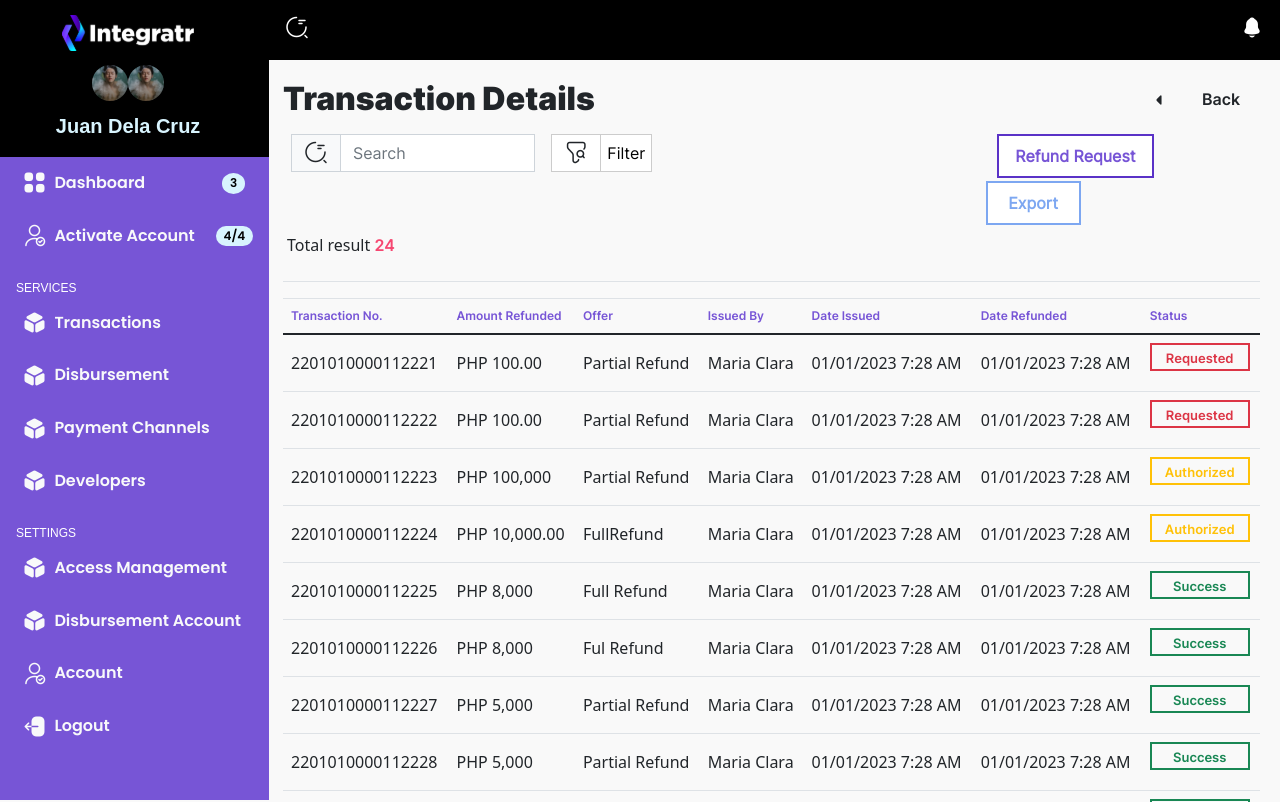
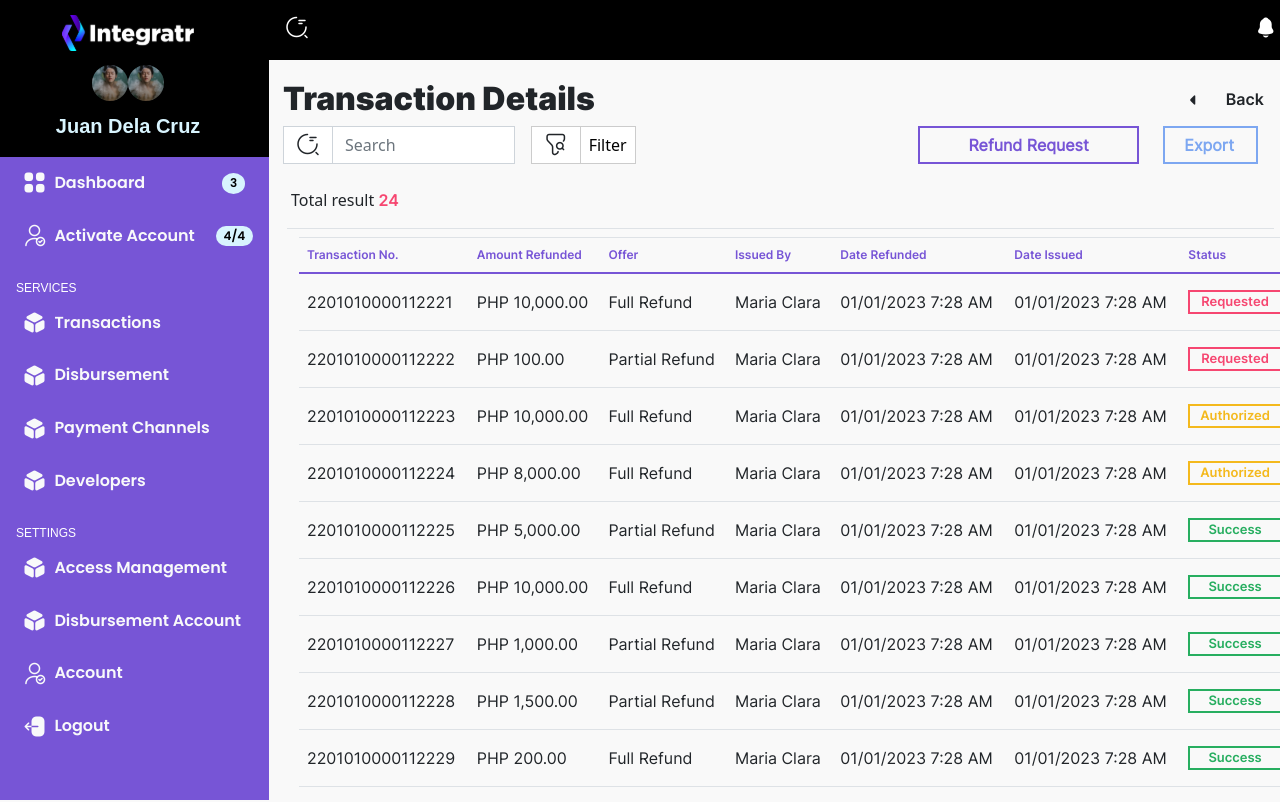
Before and after one commit to integratr-jbespiritu/integrated-pay, a Vue app: page /request-refund in a window 1280 px wide. Shown: the top 802 px of the page. Built offline with nearby package versions, Linux system fonts and the light colour scheme; a small style sheet from the web is missing.

Commit message:
sprint 1 2 ticket

```diff
--- a/src/assets/css/header.css
+++ b/src/assets/css/header.css
@@ -1,4 +1,4 @@
-.header {
+ .header {
   display: flex;
   align-items: center;
   padding: 16px;
@@ -10,19 +10,12 @@
   font-size: 25px;
 }
 .notification-button {
-  cursor: pointer;
   color: #fff;
 }
 
 .search-bar {
-  display: flex;
-  align-items: right;
-  margin-left: 16px;
-}
-
-.search-bar input {
-  width: 200px;
-  padding: 8px;
+  border-color: transparent;
+  box-shadow: none;
   border: none;
 }
 
@@ -30,3 +23,15 @@
 .fa-bell {
   font-size: 18px;
 }
+
+.border-color-none{
+  border-color: transparent;
+}
+.border-color-none:focus{
+  border-color: transparent;
+  outline: none;
+}
+
+.container-header {
+  box-shadow: 0px 3px var(--vt-c-lavender);
+}
--- a/src/assets/css/request-refund.css
+++ b/src/assets/css/request-refund.css
@@ -10,9 +10,7 @@
 .table-badge-text-requested{
     text-align: center;
 }
-td:hover {
-   color: var(--vt-c-black);
-  }
+
 .default-outline-refund{
     color: var(--vt-c-purple);
     border-color: var(--vt-c-purple);
@@ -34,25 +32,43 @@ td:hover {
 td {
     white-space: nowrap;
 }
-.btn-danger{
-   width: 100px;
-   border: 2px solid;
-}
-.btn-warning{
-   width: 100px;
-   border: 2px solid;
-}
-.btn-success{
-   width: 100px;
-   border: 2px solid;
-}
 .table .size-table-data:hover {
   border: 1px solid var(--vt-c-purple);
   color: black;
+
 }
+
 tr.size-table-data:hover td {
+
     font-weight: bold;
+
 }
+
 .table .table-rows:hover {
     background-color: initial;
 }
+.status-requested {
+    border-color: var(--vt-c-light-red);
+    border: 2px solid;
+    color: var(--vt-c-light-red);
+}
+.status-authorized {
+    border-color: var(--vt-c-yellow);
+    border: 2px solid;
+    color: var(--vt-c-yellow);
+}
+.status-success {
+    border-color: var(--vt-c-green);
+    border: 2px solid;
+    color: var(--vt-c-green);
+}
+
+.border-purple {
+    border-color: var(--vt-c-purple) !important;
+    color: var(--vt-c-purple) !important;
+}
+
+.text-requested :hover{
+    background-color: initial;
+
+}
--- a/src/components/Header.vue
+++ b/src/components/Header.vue
@@ -2,15 +2,12 @@
   <div class="row gx-0 g-0 header">
     <div class="col">
       <div class="row gx-0 g-0">
-          <div class="col-auto my-auto">
-            <div class="search-icon" @click="toggleSearchBar">
-              <i class="isax isax-search-status-1 fs-4 text-white"></i>
+        <div class="col-auto my-auto" v-if="!showSearchBar">
+            <i class="isax isax-search-status-1 fs-4 text-white" @click="showSearchBar = true"></i>
         </div>
-          </div>
-          <div class="col-auto">
-            <div v-if="showSearchBar" class="search-bar">
-              <input type="text" placeholder="Search"/>
-            </div>
+        <div class="container-header bg-white border-top-0 w-auto position-absolute top-50 start-0 translate-middle-y p-2" v-if="showSearchBar">
+        <span><i class="isax isax-search-status-1 fs-5 align-center pe-1 text-purple "></i></span>
+          <input type="text" id="search-input" placeholder="Search" class=" bg-white border-bottom-white search-bar shadow-none border-color-none" @focusout="showSearchBar = false">
         </div>
     </div>
     </div>
--- a/src/views/RequestRefund.vue
+++ b/src/views/RequestRefund.vue
@@ -4,234 +4,258 @@
       <div class="col">
         <h1 class="fw-bold title-10 pad-top-20p text-nowrap">Transaction Details</h1>
       </div>
-      <div class="col my-auto justify-content-end d-flex pad-top-20p">
+      <div class="col my-auto justify-content-end d-flex pad-top-20p  ">
         <div class="row gx-0 g-0">
-          <div class="col-auto pt-1">
+          <div class="col-auto pt-1 ">
             <i class="icon-arrow isax isax-arrow-left-35"></i>
           </div>
-          <div class="col-auto my-auto title-7 margin-x-20p">
+          <div class="col-auto my-auto title-7 margin-x-10p">
             <span>Back</span>
           </div>
         </div>
       </div>
-      <div class="gx-0 g-0 mb-3 ms-1"></div>
-      <div class="search input-group ms-2">
-        <span class="input-group-text bg-light rounded-0" id="basic-addon1"><i class="isax isax-search-status-1 fs-4"></i></span>
-        <input type="text" class="title-8 form-control" placeholder="Search" aria-label="Search" aria-describedby="basic-addon1" />
-      </div>
-      <div class="col ms-3">
-        <div class="input-group mb-3">
-          <span class="span-btn-default input-group-text rounded-0"><i class="icon isax isax-filter-search"></i></span>
-          <button type="button" class="title-8 filter-btn bg-white" aria-label="Selected-Field" aria-describedby="basic-addon2">Filter</button>
+            <div class="row gx-0 g-0">
+              <div class="col-12 col-md-3">
+                <div class="search input-group mt-2 w-100 pe-3">
+                  <span class="input-group-text bg-white rounded-0" id="basic-addon1">
+                    <i class="isax isax-search-status-1 fs-4"></i>
+                  </span>
+                  <input type="text" class="form-control" placeholder="Search" aria-label="Search"
+                    aria-describedby="basic-addon1" />
                 </div>
               </div>
-      <div class="col justify-content-end d-flex">
-        <div class="row ms-5">
-          <div class="col-md ms-3">
-            <div class="col-md">
-              <button type="button" class="button-hover-icon-purple">
-                <router-link :to="{name: 'consumer.request-refund'}" class="title-5 position-absolute refund-request top-50 end-0 translate-middle-y me-3 text-decoration-none text-purple">Refund Request</router-link>
-              </button>
+              <div class="col-12 col-md-4">
+                <div class="input-group mb-2 mt-2">
+                  <span class="span-btn-default input-group-text rounded-0">
+                    <i class="icon isax isax-filter-search"></i>
+                  </span>
+                  <button type="button" class="filter-btn bg-white pe-2 px-2" aria-label="Selected-Field"
+                    aria-describedby="basic-addon2">Filter</button>
                 </div>
               </div>
-          <div class="col-md margin-x-20p">
-            <button type="button" class="title-5 button-default-outline">Export</button>
+              <div class="col-9 col-md-5 d-flex align-items-end justify-content-end mb-2 mt-2 ">
+                <button type="button" class=" py-0 h-100 border border-2 border-purple bg-transparent px-5 ">
+                  <span class="title-5 translate-middle-y text-nowrap ">
+                    Refund Request
+                  </span>
+                </button>
+                <button type="button" class="button-default-outline title-5 pe-2 bg-transparent mx-4 h-100 me-3">Export</button>
               </div>
               </div>
             </div>
-      <div class="ms-0">
-        <div class="border-bottom mb-3 mt-2">
-          <p class="mb-4 ms-1">Total result <span class="badge-red bg-transparent title-7">24</span></p>
+          <div class="ms-1">
+            <div class="border-bottom mb-2 mt-3">
+              <p class="mb-3 ms-1">Total result <span class="badge-red bg-transparent title-7 align-items-end ">24</span></p>
             </div>
           </div>
-      <div class="container">
-        <div class="table-responsive">
-          <table class="table font-table-text">
+          <div class="table-responsive ms-3 mt-2 me-3 ">
+            <table class="table">
               <thead>
-              <tr class="table-rows title-13">
-                <th class="text-start">
+                <tr class="table-rows text-purple title-13">
+                  <th class="table-heading">
                     <div class="d-flex align-items-center">
-                    <span class="font-table-column text-purple">Transaction No.</span>
+                      <span>Transaction No.</span>
                     </div>
                   </th>
-                <th class="text-start px-20px pb-10px padding-top-none">
+                  <th class="table-heading">
                     <div class="d-flex align-items-center">
-                    <span class="font-table-column me-10px text-purple">Amount Refunded</span>
+                      <span>Amount Refunded</span>
                     </div>
                   </th>
-                <th class="text-start px-20px pb-10px padding-top-none">
+                  <th class="table-heading">
                     <div class="d-flex align-items-center">
-                    <span class="font-table-column me-10px text-purple">Offer</span>
+                      <span>Offer</span>
                     </div>
                   </th>
-                <th class="text-start px-20px pb-10px padding-top-none">
+                  <th class="table-heading">
                     <div class="d-flex align-items-center">
-                    <span class="font-table-column me-10px text-purple">Issued By</span>
+                      <span>Issued By</span>
                     </div>
                   </th>
-                <th class="text-start px-20px pb-10px padding-top-none">
+                  <th class="table-heading">
                     <div class="d-flex align-items-center">
-                    <span class="font-table-column me-10px text-purple">Date Issued</span>
+                      <span>Date Refunded</span>
                     </div>
                   </th>
-                <th class="text-start px-20px pb-10px padding-top-none">
+                  <th class="table-heading">
                     <div class="d-flex align-items-center">
-                    <span class="font-table-column me-10px text-purple">Date Refunded</span>
+                      <span>Date Issued</span>
                     </div>
                   </th>
-                <th class="text-start px-20px pb-10px padding-top-none">
+                  <th class="table-heading">
                     <div class="d-flex align-items-center">
-                    <span class="font-table-column me-10px text-purple">Status</span>
+                      <span>Status</span>
                     </div>
                   </th>
                 </tr>
               </thead>
               <tbody>
-              <!-- row1  -->
-              <tr class="size-table-data text-decoration-none">
-                <td class="text-start px-20px vertical-alignment-center py-3">2201010000112221</td>
-                <td class="text-start px-20px vertical-alignment-center py-3">PHP 100.00</td>
-                <td class="text-start px-20px vertical-alignment-center py-3">Partial Refund</td>
-                <td class="text-start px-20px vertical-alignment-center py-3">Maria Clara</td>
-                <td class="text-start px-20px vertical-alignment-center py-3">01/01/2023 7:28 AM</td>
-                <td class="text-start px-20px vertical-alignment-center py-3">01/01/2023 7:28 AM</td>
-                <td>
-                  <button type="button" class="btn btn-danger bg-transparent text-danger py-0 rounded-0"><span class="table-badge-text-requested mx- fw-bold title-17">Requested</span></button>
+                <template v-for="(transaction_record,) in transaction_records" :key="transaction_record">
+                  <tr  class="size-table-data column title-8">
+                    <td class="font-table-text py-3">
+                     {{ transaction_record.transaction_no }}</td>
+                    <td class="font-table-text py-3">{{ transaction_record.amount_refunded }}</td>
+                    <td class="font-table-text py-3">
+                      <router-link :to="{name: 'consumer.view-transaction'}" class="text-decoration-none text-dark">{{ transaction_record.offer }}</router-link></td>
+                    <td class="font-table-text py-3">{{ transaction_record.issued_by }}</td>
+                    <td class="font-table-text py-3">{{ transaction_record.date_refunded }}</td>
+                    <td class="font-table-text py-3">{{ transaction_record.date_issued }}</td>
+                    <td class="font-table-text py-3">
+                      <div class="py-0 my-auto px-2 rounded-0 title-17 w-100 text-center" :class="getStatus(transaction_record.status)">{{
+                        transaction_record.status }}</div>
                     </td>
                     </tr>
-              <!--row 2-->
-              <tr class="size-table-data">
-                <td class="text-start px-20px vertical-alignment-center py-3">2201010000112222</td>
-                <td class="text-start px-20px vertical-alignment-center py-3">PHP 100.00</td>
-                <td class="text-start px-20px vertical-alignment-center py-3">Partial Refund</td>
-                <td class="text-start px-20px vertical-alignment-center py-3">Maria Clara</td>
-                <td class="text-start px-20px vertical-alignment-center py-3">01/01/2023 7:28 AM</td>
-                <td class="text-start px-20px vertical-alignment-center py-3">01/01/2023 7:28 AM</td>
-                <td>
-                  <button type="button" class="btn btn-danger bg-transparent text-danger py-0 rounded-0"><span class="table-badge-text-requested mx- fw-bold title-17">Requested</span></button>
-                </td>
-              </tr>
-              <!-- row3  -->
-              <tr class="size-table-data">
-                <td class="text-start px-20px vertical-alignment-center py-3">2201010000112223</td>
-                <td class="text-start px-20px vertical-alignment-center py-3">PHP 100,000</td>
-                <td class="text-start px-20px vertical-alignment-center py-3">Partial Refund</td>
-                <td class="text-start px-20px vertical-alignment-center py-3">Maria Clara</td>
-                <td class="text-start px-20px vertical-alignment-center py-3">01/01/2023 7:28 AM</td>
-                <td class="text-start px-20px vertical-alignment-center py-3">01/01/2023 7:28 AM</td>
-                <td>
-                  <button type="button" class="btn btn-warning bg-transparent text-warning py-0 rounded-0"><span class="table-badge-text-authorized mx-0 fw-bold title-17">Authorized</span></button>
-                </td>
-              </tr>
-              <!-- row4  -->
-              <tr class="size-table-data">
-                <td class="text-start px-20px vertical-alignment-center py-3">2201010000112224</td>
-                <td class="text-start px-20px vertical-alignment-center py-3">PHP 10,000.00</td>
-                <td class="text-start px-20px vertical-alignment-center py-3">FullRefund</td>
-                <td class="text-start px-20px vertical-alignment-center py-3">Maria Clara</td>
-                <td class="text-start px-20px vertical-alignment-center py-3">01/01/2023 7:28 AM</td>
-                <td class="text-start px-20px vertical-alignment-center py-3">01/01/2023 7:28 AM</td>
-                <td>
-                  <button type="button" class="btn btn-warning bg-transparent text-warning py-0 rounded-0"><span class="table-badge-text-authorized mx-0 fw-bold title-17">Authorized</span></button>
-                </td>
-              </tr>
-              <!-- row5  -->
-              <tr class="size-table-data">
-                <td class="text-start px-20px vertical-alignment-center py-3">2201010000112225</td>
-                <td class="text-start px-20px vertical-alignment-center py-3">PHP 8,000</td>
-                <td class="text-start px-20px vertical-alignment-center py-3">Full Refund</td>
-                <td class="text-start px-20px vertical-alignment-center py-3">Maria Clara</td>
-                <td class="text-start px-20px vertical-alignment-center py-3">01/01/2023 7:28 AM</td>
-                <td class="text-start px-20px vertical-alignment-center py-3">01/01/2023 7:28 AM</td>
-                <td>
-                  <button type="button" class="btn btn-success bg-transparent text-success py-0 rounded-0"><span class="table-badge-text-requested mx-0 fw-bold title-17">Success</span></button>
-                </td>
-              </tr>
-              <!-- row6  -->
-              <tr class="size-table-data">
-                <td class="text-start px-20px vertical-alignment-center py-3">2201010000112226</td>
-                <td class="text-start px-20px vertical-alignment-center py-3">PHP 8,000</td>
-                <td class="text-start px-20px vertical-alignment-center py-3">Ful Refund</td>
-                <td class="text-start px-20px vertical-alignment-center py-3">Maria Clara</td>
-                <td class="text-start px-20px vertical-alignment-center py-3">01/01/2023 7:28 AM</td>
-                <td class="text-start px-20px vertical-alignment-center py-3">01/01/2023 7:28 AM</td>
-                <td>
-                  <button type="button" class="btn btn-success bg-transparent text-success py-0 rounded-0"><span class="table-badge-text-requested mx-0 fw-bold title-17">Success</span></button>
-                </td>
-              </tr>
-              <!-- row7  -->
-              <tr class="size-table-data">
-                <td class="text-start px-20px vertical-alignment-center py-3">2201010000112227</td>
-                <td class="text-start px-20px vertical-alignment-center py-3">PHP 5,000</td>
-                <td class="text-start px-20px vertical-alignment-center py-3">Partial Refund</td>
-                <td class="text-start px-20px vertical-alignment-center py-3">Maria Clara</td>
-                <td class="text-start px-20px vertical-alignment-center py-3">01/01/2023 7:28 AM</td>
-                <td class="text-start px-20px vertical-alignment-center py-3">01/01/2023 7:28 AM</td>
-                <td>
-                  <button type="button" class="btn btn-success bg-transparent text-success py-0 rounded-0"><span class="table-badge-text-requested mx-0 fw-bold title-17">Success</span></button>
-                </td>
-              </tr>
-              <!-- row8 -->
-              <tr class="size-table-data">
-                <td class="text-start px-20px vertical-alignment-center py-3">2201010000112228</td>
-                <td class="text-start px-20px vertical-alignment-center py-3">PHP 5,000</td>
-                <td class="text-start px-20px vertical-alignment-center py-3">Partial Refund</td>
-                <td class="text-start px-20px vertical-alignment-center py-3">Maria Clara</td>
-                <td class="text-start px-20px vertical-alignment-center py-3">01/01/2023 7:28 AM</td>
-                <td class="text-start px-20px vertical-alignment-center py-3">01/01/2023 7:28 AM</td>
-                <td>
-                  <button type="button" class="btn btn-success bg-transparent text-success py-0 rounded-0"><span class="table-badge-text-requested mx-0 fw-bold title-17">Success</span></button>
-                </td>
-              </tr>
-              <!-- row 9 -->
-              <tr class="size-table-data">
-                <td class="text-start px-20px vertical-alignment-center py-3">2201010000112229</td>
-                <td class="text-start px-20px vertical-alignment-center py-3">PHP 5,000</td>
-                <td class="text-start px-20px vertical-alignment-center py-3">Partial Refund</td>
-                <td class="text-start px-20px vertical-alignment-center py-3">Maria Clara</td>
-                <td class="text-start px-20px vertical-alignment-center py-3">01/01/2023 7:28 AM</td>
-                <td class="text-start px-20px vertical-alignment-center py-3">01/01/2023 7:28 AM</td>
-                <td>
-                  <button type="button" class="btn btn-success bg-transparent text-success py-0 rounded-0"><span class="table-badge-text-requested mx-0 fw-bold title-17">Success</span></button>
-                </td>
-              </tr>
-              <!-- row 10 -->
-              <tr class="size-table-data">
-                <td class="text-start px-20px vertical-alignment-center py-3">2201010000112220</td>
-                <td class="text-start px-20px vertical-alignment-center py-3">PHP 5,000</td>
-                <td class="text-start px-20px vertical-alignment-center py-3">Partial Refund</td>
-                <td class="text-start px-20px vertical-alignment-center py-3">Maria Clara</td>
-                <td class="text-start px-20px vertical-alignment-center py-3">01/01/2023 7:28 AM</td>
-                <td class="text-start px-20px vertical-alignment-center py-3">01/01/2023 7:28 AM</td>
-                <td>
-                  <button type="button" class="btn btn-success bg-transparent text-success py-0 rounded-0"><span class="table-badge-text-requested mx- fw-bold title-17">Success</span></button>
-                </td>
-              </tr>
+                </template>
               </tbody>
             </table>
-          <div class="col d-flex justify-content-end align-items-end me-4">
-            <div class="row pagination">
-              <div class="col-md"><i class="arrow isax isax-arrow-left-2"></i></div>
-              <div class="col-md"><p class="text-previous">Previous</p></div>
-              <div class="col-md"><p class="text-one ms-2">1</p></div>
-              <div class="col-md"><p class="text-disabled ms-2">2</p></div>
-              <div class="col-md"><p class="text-next ms-2">Next</p></div>
-              <div class="col-md"><i class="arrow-right isax isax-arrow-right-3"></i></div>
           </div>
+           <!-- pagination  -->
+             <nav aria-label="Page navigation" class="ms-3">
+              <ul class="pagination justify-content-end pe-3 me-1">
+                <li class="page-item disabled mt-2">
+                    <i class="arrow isax isax-arrow-left-2"></i>
+                </li>
+                <li class="page-item disabled">
+                  <a class="page-link bg-light border-0" href="#" tabindex="-1" aria-disabled="true">Previous</a>
+                </li>
+                <li class="page-item"><a class="page-link bg-light border-0 text-purple" href="#">1</a></li>
+                <li class="page-item disabled"><a class="page-link bg-light border-0" href="#">2</a></li>
+                <li class="page-item">
+                  <a class="page-link bg-light border-0 text-purple" href="#">Next</a>
+                </li>
+                <li class="page-item mt-2">
+                      <i class="arrow isax isax-arrow-right-3 text-purple"></i>
+                </li>
+              </ul>
+            </nav>
+          <!-- pagination  -->
+
         </div>
-        </div>
-      </div>
-    </div>
-  </div>
+
 </template>
 
 <script>
+
+
 export default {
   name: "RequestRefund",
+  methods: {
+
+  },
+  data() {
+    return {
+      transaction_records: [
+        {
+          transaction_no: "2201010000112221",
+          amount_refunded: "PHP 10,000.00",
+          offer: "Full Refund",
+          issued_by: "Maria Clara",
+          date_refunded: "01/01/2023 7:28 AM",
+          date_issued: "01/01/2023 7:28 AM",
+          status: "Requested",
+
+        },
+        {
+          transaction_no: "2201010000112222",
+          amount_refunded: "PHP 100.00",
+          offer: "Partial Refund",
+          issued_by: "Maria Clara",
+          date_refunded: "01/01/2023 7:28 AM",
+          date_issued: "01/01/2023 7:28 AM",
+          status: "Requested",
+
+        },
+        {
+          transaction_no: "2201010000112223",
+          amount_refunded: "PHP 10,000.00",
+          offer: "Full Refund",
+          issued_by: "Maria Clara",
+          date_refunded: "01/01/2023 7:28 AM",
+          date_issued: "01/01/2023 7:28 AM",
+          status: "Authorized",
+
+        },
+        {
+          transaction_no: "2201010000112224",
+          amount_refunded: "PHP 8,000.00",
+          offer: "Full Refund",
+          issued_by: "Maria Clara",
+          date_refunded: "01/01/2023 7:28 AM",
+          date_issued: "01/01/2023 7:28 AM",
+          status: "Authorized",
+
+        },
+        {
+          transaction_no: "2201010000112225",
+          amount_refunded: "PHP 5,000.00",
+          offer: "Partial Refund",
+          issued_by: "Maria Clara",
+          date_refunded: "01/01/2023 7:28 AM",
+          date_issued: "01/01/2023 7:28 AM",
+          status: "Success",
+
+        },
+        {
+          transaction_no: "2201010000112226",
+          amount_refunded: "PHP 10,000.00",
+          offer: "Full Refund",
+          issued_by: "Maria Clara",
+          date_refunded: "01/01/2023 7:28 AM",
+          date_issued: "01/01/2023 7:28 AM",
+          status: "Success",
+
+        },
+        {
+          transaction_no: "2201010000112227",
+          amount_refunded: "PHP 1,000.00",
+          offer: "Partial Refund",
+          issued_by: "Maria Clara",
+          date_refunded: "01/01/2023 7:28 AM",
+          date_issued: "01/01/2023 7:28 AM",
+          status: "Success",
+
+        },
+        {
+          transaction_no: "2201010000112228",
+          amount_refunded: "PHP 1,500.00",
+          offer: "Partial Refund",
+          issued_by: "Maria Clara",
+          date_refunded: "01/01/2023 7:28 AM",
+          date_issued: "01/01/2023 7:28 AM",
+          status: "Success",
+
+        },
+        {
+          transaction_no: "2201010000112229",
+          amount_refunded: "PHP 200.00",
+          offer: "Full Refund",
+          issued_by: "Maria Clara",
+          date_refunded: "01/01/2023 7:28 AM",
+          date_issued: "01/01/2023 7:28 AM",
+          status: "Success",
+
+        },
+        {
+          transaction_no: "2201010000112220",
+          amount_refunded: "PHP 1,000.00",
+          offer: "Full Refund",
+          issued_by: "Maria Clara",
+          date_refunded: "01/01/2023 7:28 AM",
+          date_issued: "01/01/2023 7:28 AM",
+          status: "Success",
+
+        },
+      ],
+    };
+  },
+
   methods: {
     getStatus(data) {
       return `status-${data.toLowerCase()}`;
     },
+     myFunction() {
+      document.getElementById("demo").style.color = "red";
+    },
   },
 };
 </script>
```
Also changed, not shown: src/assets/main.css (+22 -0 lines). Lines whose indentation alone changed are shown as unchanged.
